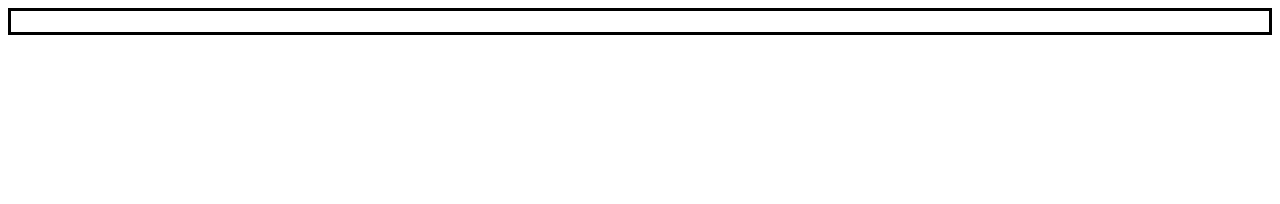
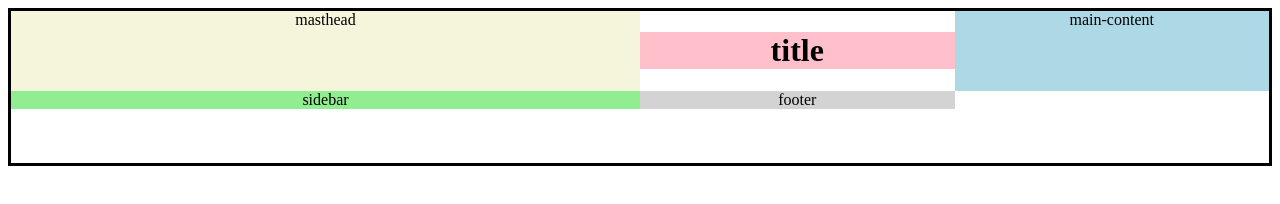
Before and after one commit to ginow/css-grid, a plain HTML site: page index.html in a window 1280 px wide. Drawn offline with Linux system fonts and the light colour scheme.

Commit message:
grid added with colors

```diff
--- a/index.html
+++ b/index.html
@@ -3,18 +3,39 @@
     .site {
       border-style: solid;
       border-color: black;
+      display: grid;
+      grid-template-columns: 2fr 1fr 1fr;
+      grid-template-rows: auto 1fr 3fr;
     }
     .masthead {
+      background-color: beige;
+      text-align: center;
+    }
+    .page-title {
+      background-color: pink;
+      text-align: center;
+    }
+    .main-content {
+      background-color: lightblue;
+      text-align: center;
+    }
+    .sidebar {
+      background-color: lightgreen;
+      text-align: center;
+    }
+    .footer {
+      background-color: lightgrey;
+      text-align: center;
     }
   </style>
   <title>CSS practise</title>
   <body>
     <div class="site">
-      <header class="masthead"></header>
-      <h1 class="page-title"></h1>
-      <main class="main-content"></main>
-      <aside class="sidebar"></aside>
-      <footer class="footer"></footer>
+      <header class="masthead">masthead</header>
+      <h1 class="page-title">title</h1>
+      <main class="main-content">main-content</main>
+      <aside class="sidebar">sidebar</aside>
+      <footer class="footer">footer</footer>
     </div>
   </body>
 </html>
```
